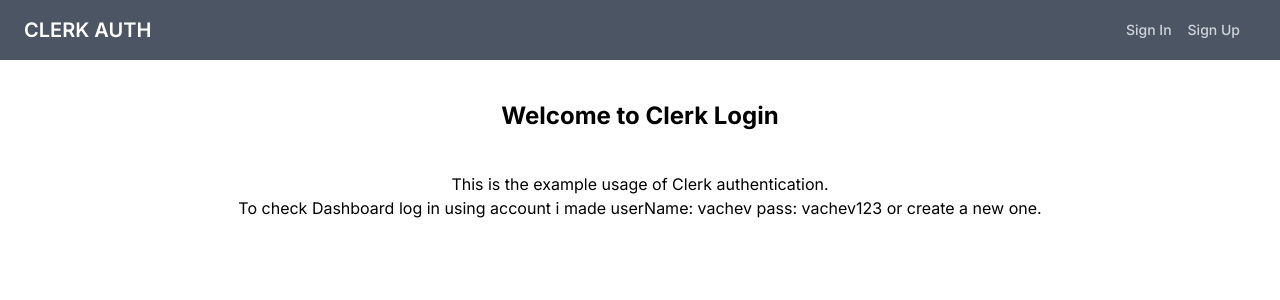
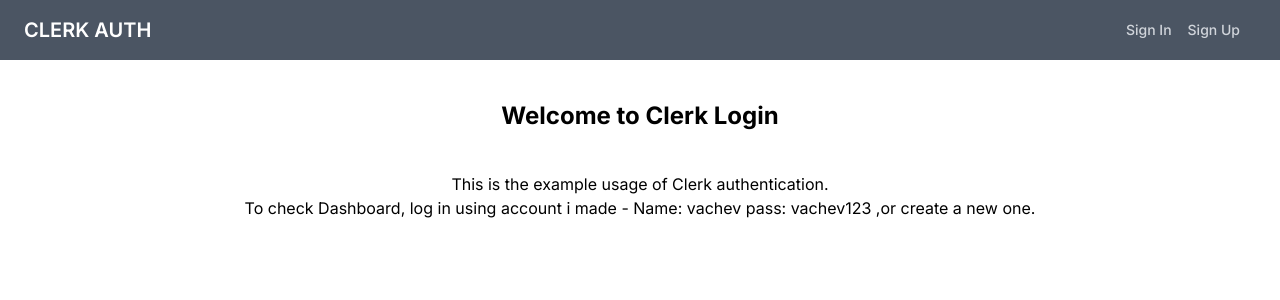
Before and after one commit to Radoslav-Radoslavov/NextjsClerkTask, a Next.js app: page / in a window 1280 px wide. Shown: the top 300 px of the page. Built offline with nearby package versions, Linux system fonts and the light colour scheme; no server answers; what tailwindcss-debug-screens would draw is missing.

Commit message:
fixed home text

```diff
--- a/src/app/page.tsx
+++ b/src/app/page.tsx
@@ -7,7 +7,7 @@
       <p className="mt-10 text-center">
         This is the example usage of Clerk authentication.
         <br />
-        To check Dashboard log in using account i made userName: vachev pass: vachev123 or create a new one.
+        To check Dashboard, log in using account i made - Name: vachev pass: vachev123 ,or create a new one.
       </p>
     </>
   );
```
